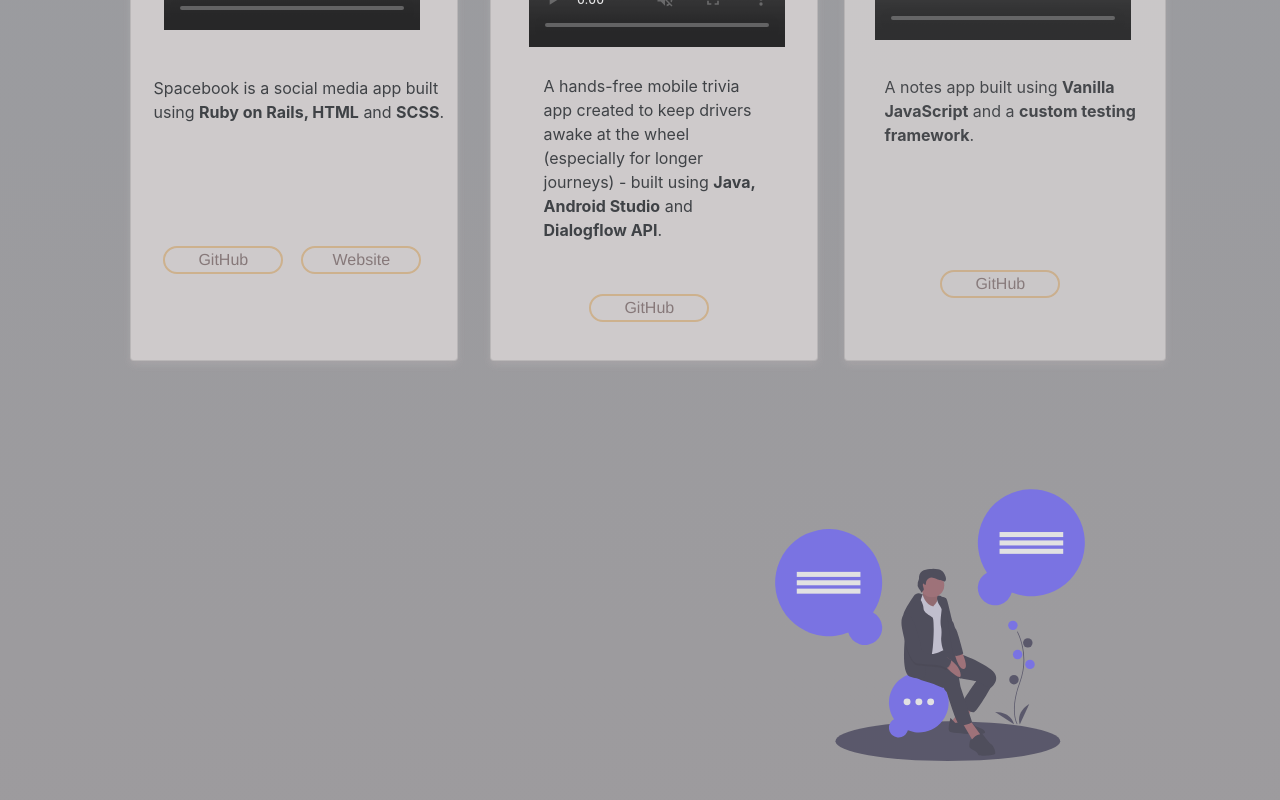
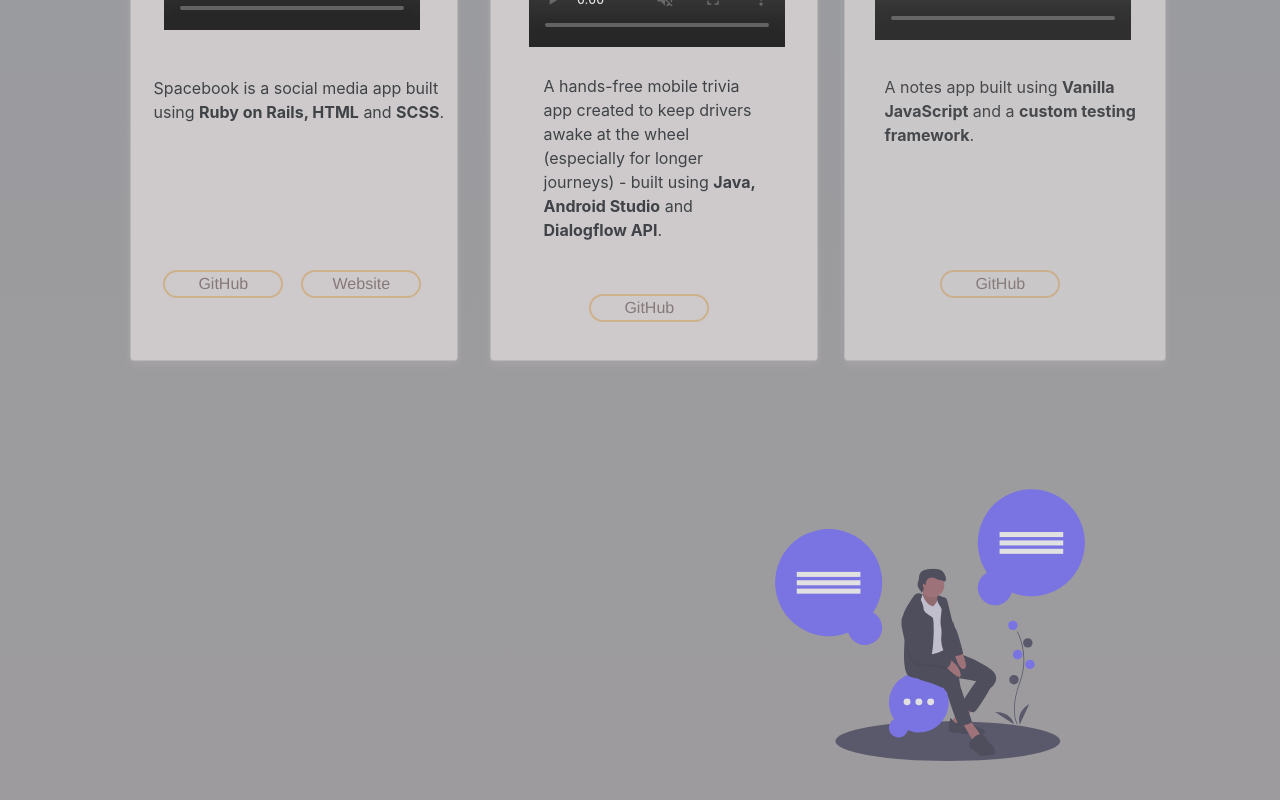
Before and after one commit to yem82/portfolio, a React (Create React App) app in the folder client/: page / in a window 1280 px wide. Shown: the part 2417-3217 px from the top of the page. Built offline with nearby package versions, Linux system fonts and the light colour scheme; grey boxes are pictures that could not be loaded.

Commit message:
amend position of buttons for projects

```diff
--- a/client/src/components/stylesheets/Projects.scss
+++ b/client/src/components/stylesheets/Projects.scss
@@ -213,12 +213,16 @@
 
 .sb-buttons {
   margin-top: 160px;
-  transform: translate(0em, 2em);
+  transform: translate(0em, 3.5em);
   margin-left: 147px;
 
-  @media (max-width: 321px) {
-    transform: translate(-1.5em, 2em);
+  @media (max-width: 380px) {
+    transform: translate(-1.2em, 2em);
  }
+
+ @media (max-width: 700px) {
+  transform: translate(0em, 2em);
+}
 
 
   .spacebook-github {
--- a/client/src/components/stylesheets/Technologies.scss
+++ b/client/src/components/stylesheets/Technologies.scss
@@ -61,6 +61,12 @@ hr {
   }
 }
 
+.planner-pic {
+  max-width: 250px;
+  max-height: 250px;
+  transform: translate(0em, 6em);
+}
+
 @media screen and (min-width: 320px) {
   .column-i {
     margin-bottom: -13em;
@@ -72,12 +78,6 @@ hr {
     margin-bottom: -13em;
     padding-right: 10px;
     padding-left: 10px;
-  }
-
-  .planner-pic {
-    max-width: 250px;
-    max-height: 250px;
-    transform: translate(0em, 6em);
   }
 }
 
```
